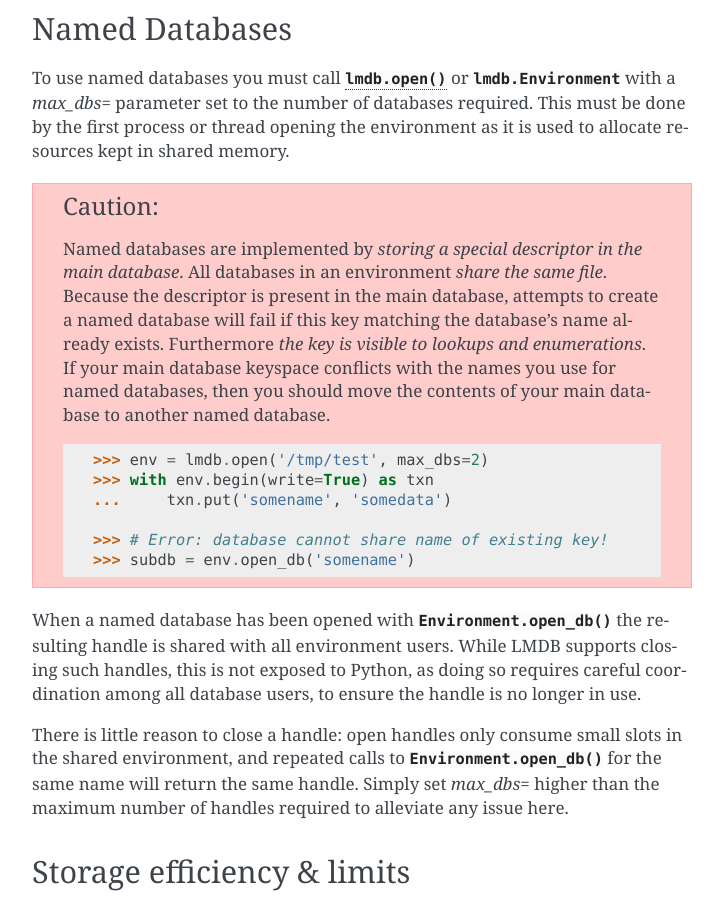
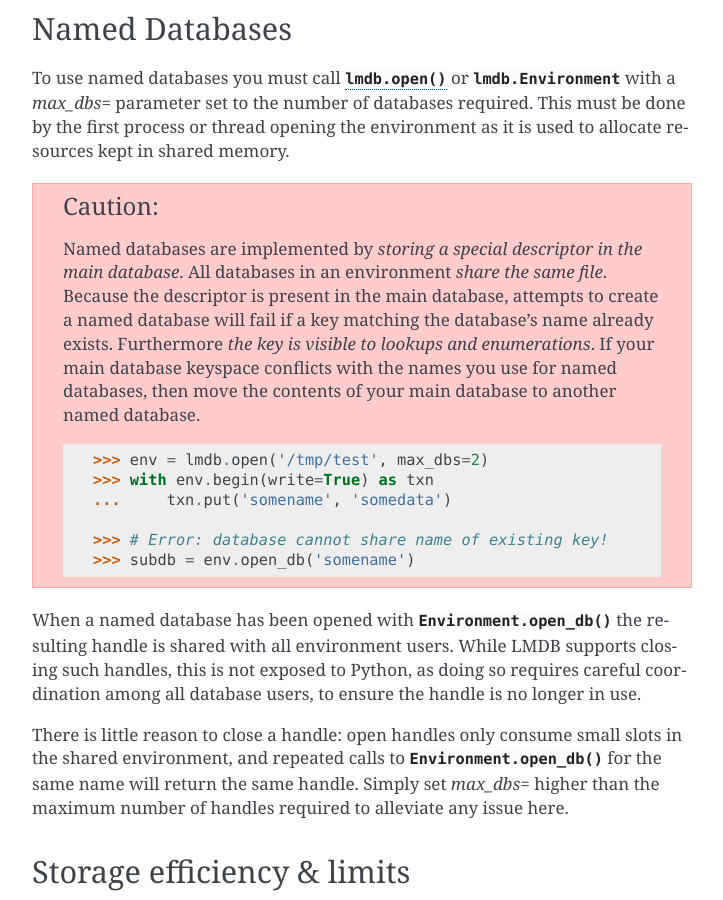
Before and after one commit to jnwatson/py-lmdb, a Sphinx documentation site: the page built from docs/index.rst, in a window 1280 px wide and 900 px high, scrolled down 1497 px. Shown: the whole window, without its empty margins (388-1111 px from the left). Built offline with Sphinx 7.4.7, drawn with Linux system fonts in a browser that asks for light colours.

Commit message:
Tidyups.

```diff
--- a/docs/index.rst
+++ b/docs/index.rst
@@ -93,11 +93,11 @@
     Named databases are implemented by *storing a special descriptor in the
     main database*. All databases in an environment *share the same file*.
     Because the descriptor is present in the main database, attempts to create
-    a named database will fail if this key matching the database's name already
+    a named database will fail if a key matching the database's name already
     exists. Furthermore *the key is visible to lookups and enumerations*. If
     your main database keyspace conflicts with the names you use for named
-    databases, then you should move the contents of your main database to
-    another named database.
+    databases, then move the contents of your main database to another named
+    database.
 
     ::
 
```
